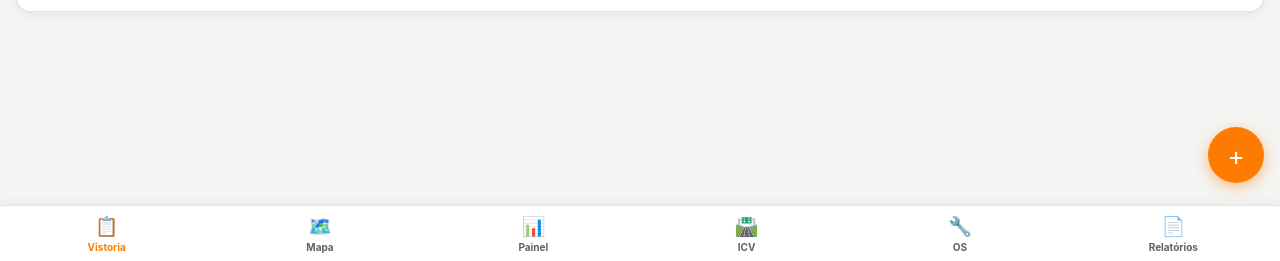
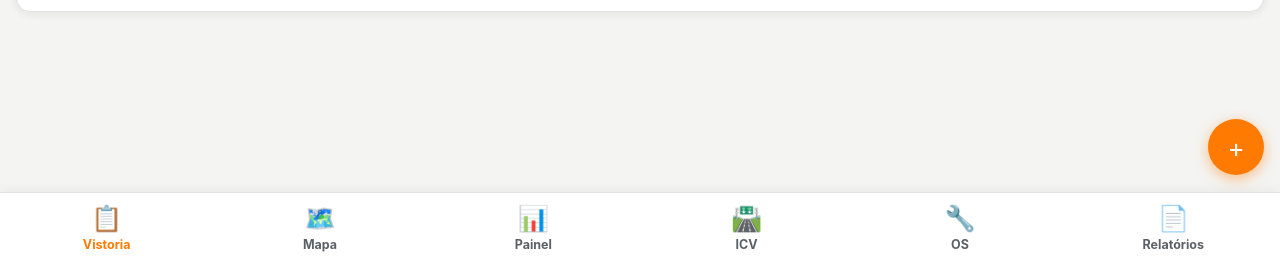
Before and after one commit to ederbdealmeida-cloud/mapeamento-urbano-smtt, a plain HTML site: page index.html in a window 1280 px wide. Shown: the part 539-800 px from the top of the page. Drawn offline with nearby package versions, Linux system fonts and the light colour scheme.

Commit message:
UI: aumenta fonte/icones do menu inferior e altura do mapa

```diff
--- a/index.html
+++ b/index.html
@@ -59,7 +59,7 @@ button{font-family:inherit;}
 #syncdot.off{background:var(--texto-suave);}
 
 /* CONTENT */
-#content{flex:1;overflow-y:auto;-webkit-overflow-scrolling:touch;padding:16px 16px calc(90px + env(safe-area-inset-bottom,0px)) 16px;}
+#content{flex:1;overflow-y:auto;-webkit-overflow-scrolling:touch;padding:16px 16px calc(98px + env(safe-area-inset-bottom,0px)) 16px;}
 .card{background:var(--concreto-card);border-radius:var(--radius);box-shadow:var(--shadow);padding:16px;margin-bottom:14px;border:1px solid var(--linha);}
 .section-title{font-size:13px;font-weight:800;text-transform:uppercase;letter-spacing:.05em;color:var(--texto-suave);margin:6px 2px 10px;}
 .row{display:flex;gap:10px;}
@@ -117,7 +117,7 @@ textarea{resize:vertical;min-height:70px;}
 .suggest-box{background:#FFF4EA;border:1.5px dashed var(--laranja);border-radius:10px;padding:12px;margin-top:10px;}
 .suggest-box b{color:var(--laranja-escuro);}
 canvas{max-width:100%;}
-#mapa-el{width:100%;height:340px;border-radius:12px;overflow:hidden;border:1px solid var(--linha);}
+#mapa-el{width:100%;height:62vh;min-height:420px;border-radius:12px;overflow:hidden;border:1px solid var(--linha);}
 .leaflet-popup-content{font-size:13px;}
 .icv-ring{width:56px;height:56px;border-radius:50%;display:flex;align-items:center;justify-content:center;font-weight:900;font-size:15px;color:#fff;flex-shrink:0;}
 .tag-cat{font-size:11px;font-weight:800;padding:3px 8px;border-radius:6px;background:var(--asfalto-2);color:#fff;}
@@ -133,11 +133,11 @@ table.rep th{color:var(--texto-suave);font-size:11px;text-transform:uppercase;}
   position:fixed;bottom:0;left:0;right:0;background:#fff;border-top:1px solid var(--linha);
   display:flex;padding-bottom:env(safe-area-inset-bottom,0px);box-shadow:0 -2px 10px rgba(0,0,0,0.05);z-index:50;
 }
-.nav-btn{flex:1;display:flex;flex-direction:column;align-items:center;gap:3px;padding:9px 2px 8px;background:none;border:none;color:var(--texto-suave);cursor:pointer;font-size:10px;font-weight:700;}
-.nav-btn .ic{font-size:19px;}
+.nav-btn{flex:1;display:flex;flex-direction:column;align-items:center;gap:4px;padding:10px 2px 9px;background:none;border:none;color:var(--texto-suave);cursor:pointer;font-size:12.5px;font-weight:700;}
+.nav-btn .ic{font-size:25px;}
 .nav-btn.active{color:var(--laranja);}
 .fab{
-  position:fixed;right:16px;bottom:calc(78px + env(safe-area-inset-bottom,0px));
+  position:fixed;right:16px;bottom:calc(86px + env(safe-area-inset-bottom,0px));
   width:56px;height:56px;border-radius:50%;background:var(--laranja);color:#fff;border:none;
   font-size:26px;box-shadow:0 4px 14px rgba(255,122,0,0.45);cursor:pointer;z-index:49;
   display:flex;align-items:center;justify-content:center;
--- a/sw.js
+++ b/sw.js
@@ -1,4 +1,4 @@
-const CACHE_NAME = "mui-smtt-v3";
+const CACHE_NAME = "mui-smtt-v4";
 const APP_SHELL = [
   "./",
   "./index.html",
```
